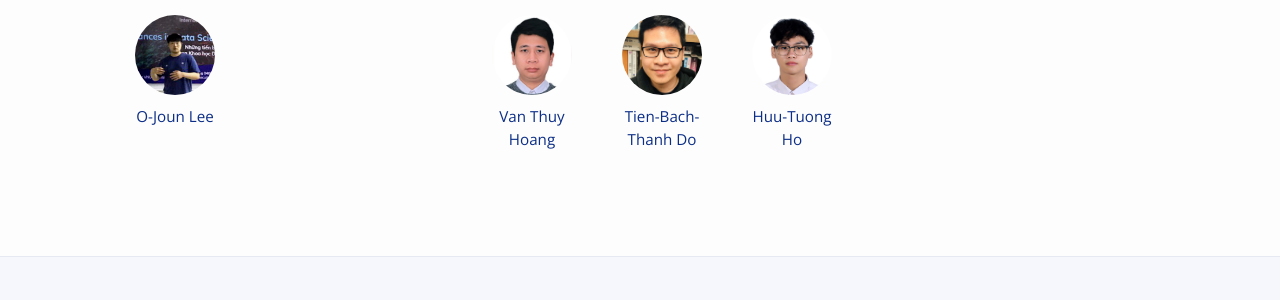
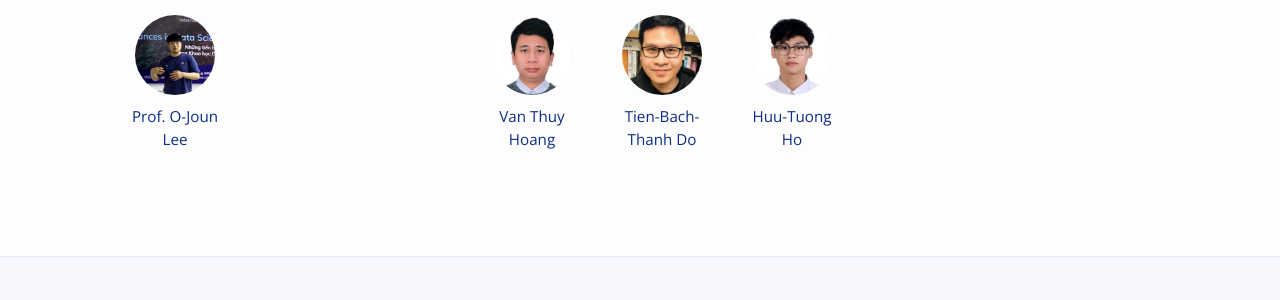
Before and after one commit to NSLab-CUK/Graph-Neural-Networks-Fall-2026, a Jekyll site: the page built from docs/index.md, in a window 1280 px wide and 900 px high, scrolled down 654 px. Shown: the part 335-635 px from the top of the window. Built offline with Jekyll 4.4.1, drawn with Linux system fonts in a browser that asks for light colours; nearby versions of some CDN libraries.

```diff
--- a/docs/_data/people.yml
+++ b/docs/_data/people.yml
@@ -1,7 +1,7 @@
 instructors:
-  - name: O-Joun Lee
+  - name: Prof. O-Joun Lee
     profile_pic: /_images/pp/ojlee4.jpg
-    webpage: https://nslab-cuk.github.io/member
+    webpage: https://nslab-cuk.github.io/member/ojlee
     email: ojlee@catholic.ac.kr
 
 teaching_assistants:
@@ -17,5 +17,5 @@ teaching_assistants:
 
   - name: Huu-Tuong Ho
     profile_pic: /_images/pp/Tuong.jpg
-    webpage: https://nslab-cuk.github.io/member/
+    webpage: https://nslab-cuk.github.io/member/tuong
     email: tuonghh@catholic.ac.kr
```
